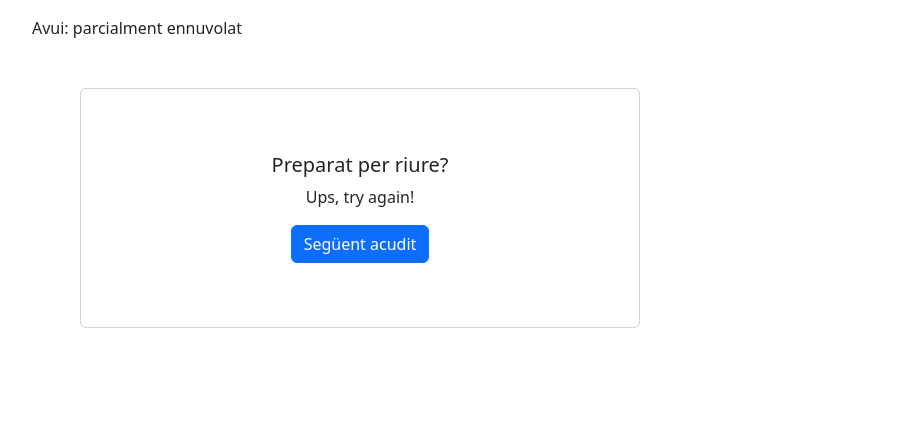
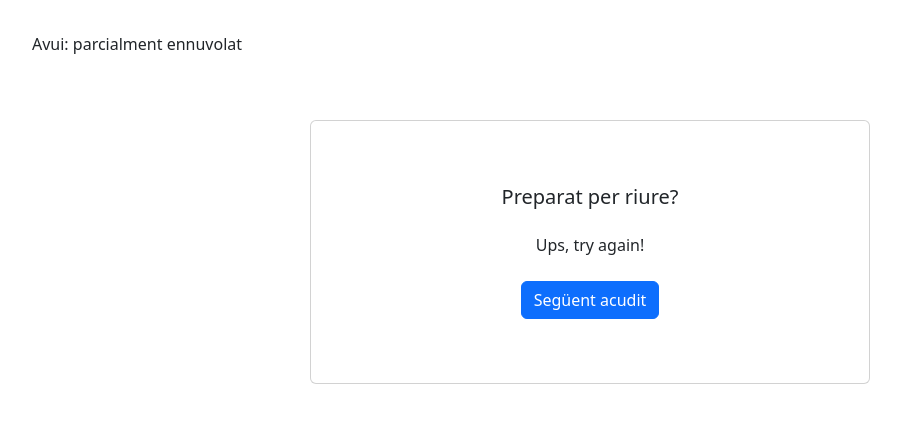
Before and after one commit to Elisenda-LV/itacademy_angular_s4, a website: page index.html in a window 1280 px wide. Shown: the whole page, without its empty margins (50-951 px from the left). Drawn offline with nearby package versions, Linux system fonts and the light colour scheme; no server answers.

Commit message:
exercici 2

```diff
--- a/index.html
+++ b/index.html
@@ -9,18 +9,20 @@
 </head>
 <body>
     <header class="container mt-3">
-        <div>
+        <div class="pt-3">
             <p>Avui: parcialment ennuvolat</p>
         </div>
     </header>
     <main class="container">
-        <div class="card text-center m-5 p-5" style="width: 35rem;">
+        <div class="row justify-content-center m-3">
+        <div class="col-12 card text-center m-5 p-5" style="width: 35rem;">
             <div class="card-body p-3">
               <h5 class="card-title">Preparat per riure?</h5>
-              <p class="card-text" id="card-joke"></p>
+              <p class="card-text pt-3 pb-2" id="card-joke"></p>
               <button type="submit" class="button btn btn-primary" id="next-joke" onclick="nextJoke()">Següent acudit</button>
             </div>
-          </div>
+        </div>
+        </div>
     </main>
 
     <!-- ----- JS ------ -->
```
